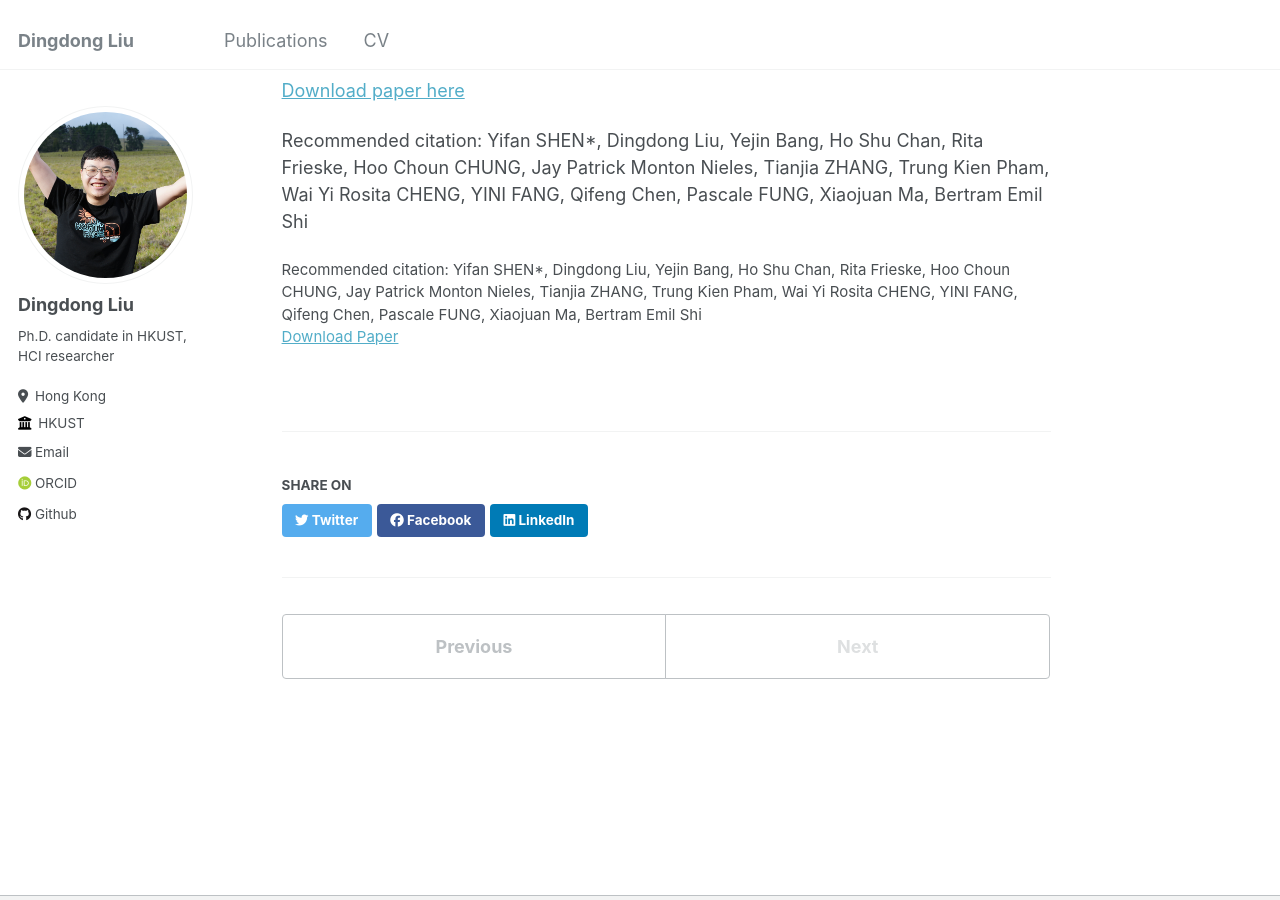
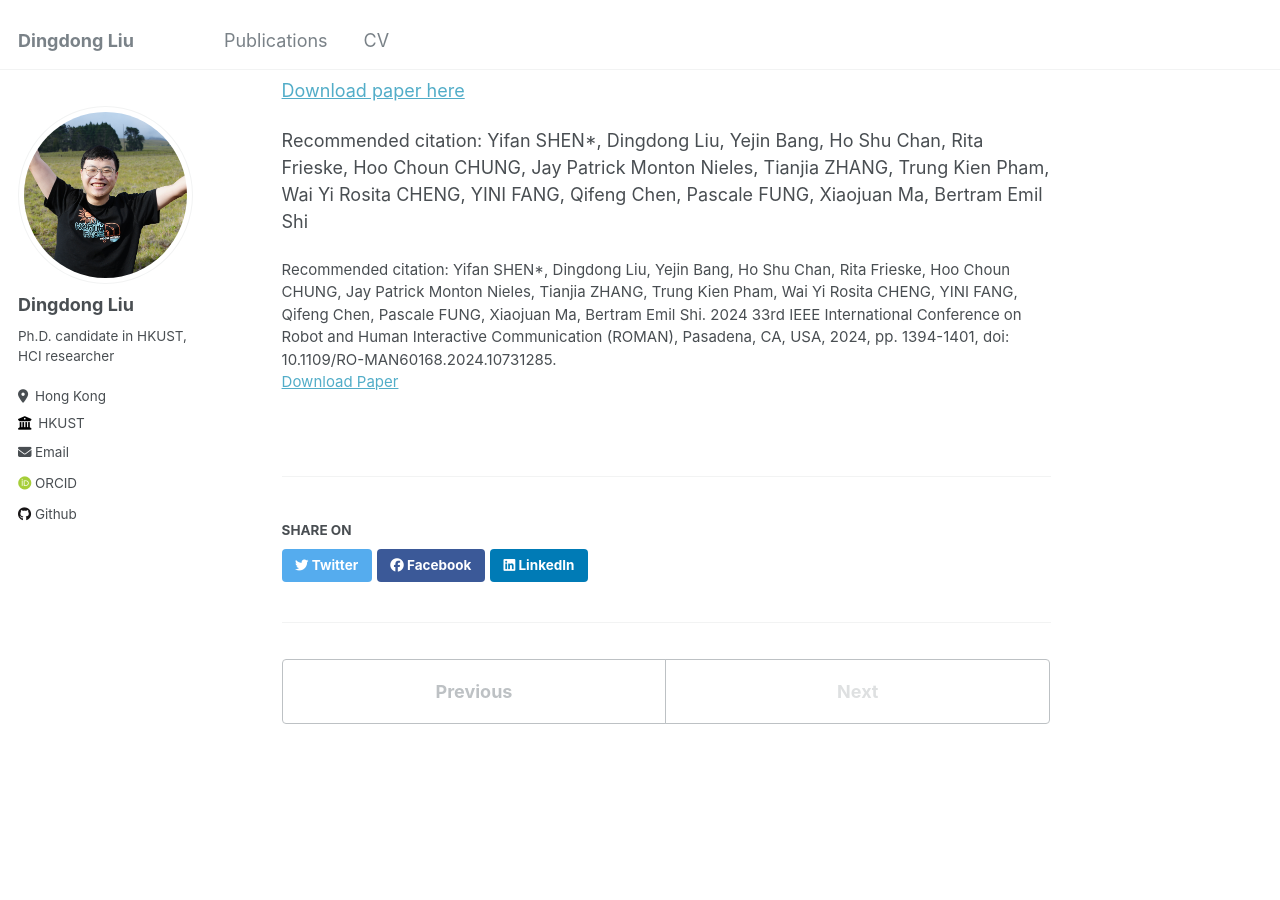
Before and after one commit to Dingdong-LIU/Dingdong-LIU.github.io, a Jekyll site: the page built from _publications/2024-ROMAN24-DialogueArchitecture.md, in a window 1280 px wide and 900 px high, scrolled down 447 px. Built offline with Jekyll 4.4.1, drawn with Linux system fonts in a browser that asks for light colours; some web fonts are replaced.

Commit message:
add: update the roman paper

```diff
--- a/_publications/2024-ROMAN24-DialogueArchitecture.md
+++ b/_publications/2024-ROMAN24-DialogueArchitecture.md
@@ -6,7 +6,7 @@ excerpt: 'The project focuses on enhancing humanoid robots&apos; performance in
 date: 16/7/2024
 venue: 'ROMAN &apos;24'
 paperurl: 'https://dingdong-liu.github.io/files/ROMAN24-DialogueArchitecture.pdf'
-citation: 'Yifan SHEN*, Dingdong Liu, Yejin Bang, Ho Shu Chan, Rita Frieske, Hoo Choun CHUNG, Jay Patrick Monton Nieles, Tianjia ZHANG, Trung Kien Pham, Wai Yi Rosita CHENG, YINI FANG, Qifeng Chen, Pascale FUNG, Xiaojuan Ma, Bertram Emil Shi'
+citation: 'Yifan SHEN*, Dingdong Liu, Yejin Bang, Ho Shu Chan, Rita Frieske, Hoo Choun CHUNG, Jay Patrick Monton Nieles, Tianjia ZHANG, Trung Kien Pham, Wai Yi Rosita CHENG, YINI FANG, Qifeng Chen, Pascale FUNG, Xiaojuan Ma, Bertram Emil Shi. 2024 33rd IEEE International Conference on Robot and Human Interactive Communication (ROMAN), Pasadena, CA, USA, 2024, pp. 1394-1401, doi: 10.1109/RO-MAN60168.2024.10731285.'
 ---
 The project focuses on enhancing humanoid robots&apos; performance in conducting patient interviews by developing a dialogue system architecture. Humanoid robots offer a unique advantage in utilizing verbal and behavioral cues during interviews. However, the human-like appearance can create expectations of human-level performance, leading to interaction quality degradation if not met. The project introduces a dialogue system architecture that includes a nested inner real-time control loop to enhance the robot&apos;s responsiveness based on the concept of &quot;stance.&quot; This architecture also expands the dialogue state to monitor task progress and human engagement. Experiments with the proposed architecture demonstrate improved performance in terms of response timeliness and user impressions during patient interviews.
 
```
